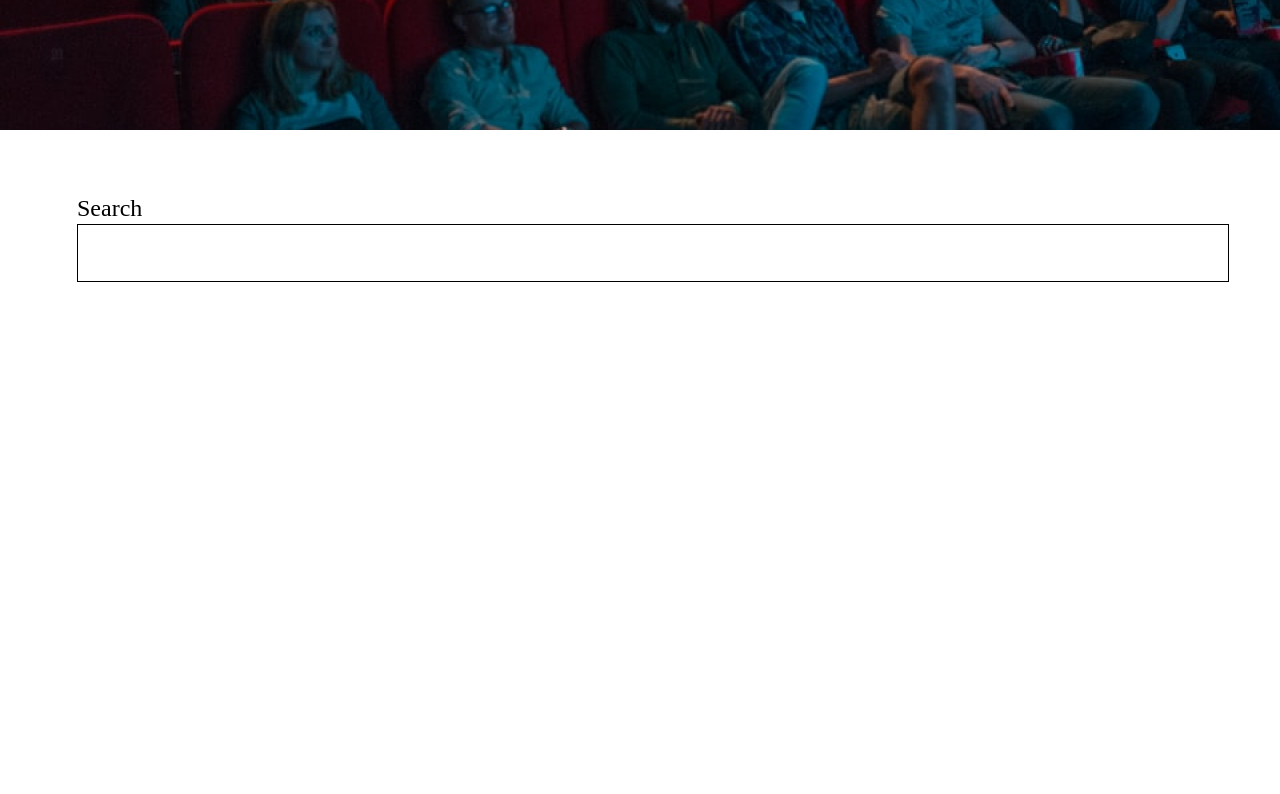
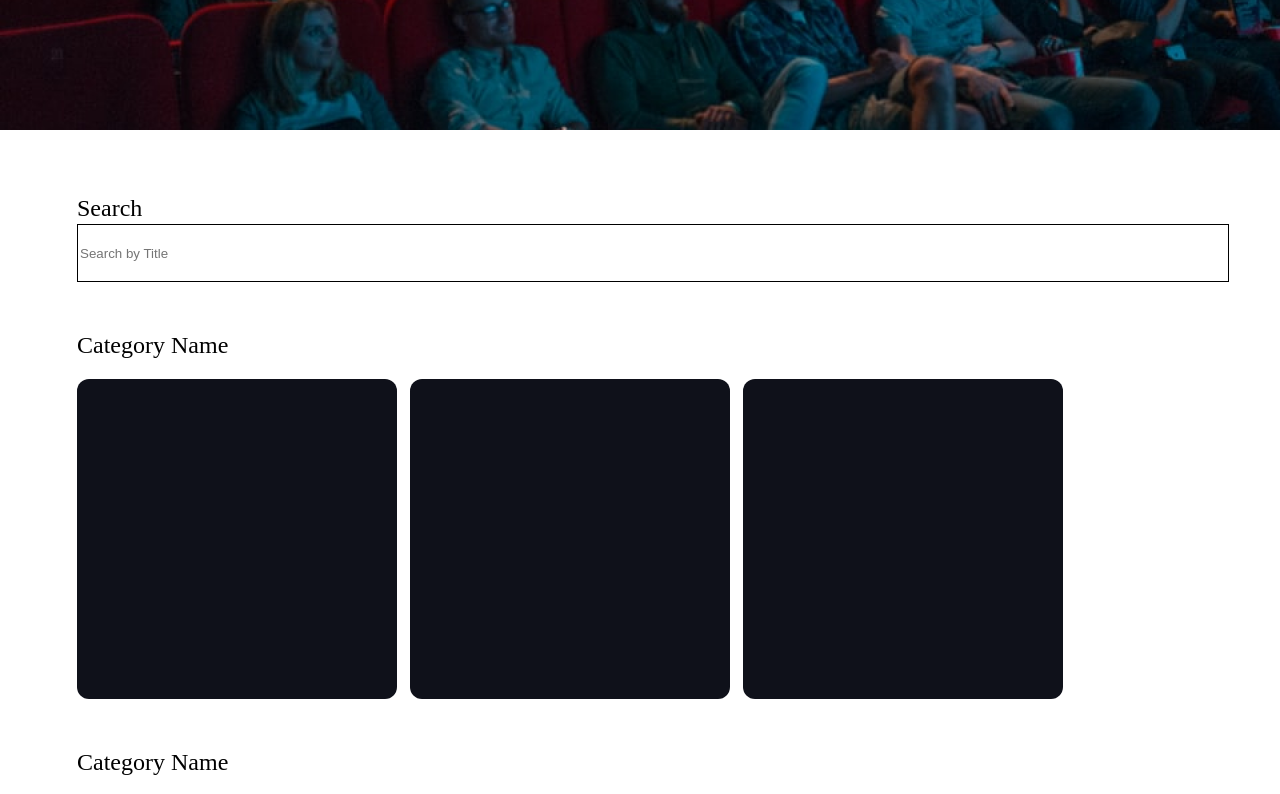
Before and after one commit to chukkydave/Movies-test, a React (Create React App) app: page / in a window 1280 px wide. Shown: the part 560-1354 px from the top of the page. Before the commit the page ends 890 px from the top, so only its background shows below. Built offline with nearby package versions, Linux system fonts and the light colour scheme.

Commit message:
calling movies api

```diff
--- a/package.json
+++ b/package.json
@@ -6,6 +6,7 @@
     "@testing-library/jest-dom": "^5.16.5",
     "@testing-library/react": "^13.4.0",
     "@testing-library/user-event": "^13.5.0",
+    "axios": "^1.2.1",
     "react": "^18.2.0",
     "react-dom": "^18.2.0",
     "react-icons": "^4.7.1",
--- a/src/App.js
+++ b/src/App.js
@@ -1,10 +1,40 @@
 import Navba from "./components/Navbar";
 import Search from "./components/Search";
+import { Container } from "./styled-components/Container.styled";
+import Movies from "./components/Movies";
+import { useState } from 'react'
+import axios from 'axios';
+
 function App() {
+  const [search, setSearch] = useState('');
+  const [loading, setLoading] = useState(false);
+  const [movys, setMovys] = useState([]);
+
+  const searchMovie = async val => {
+    setLoading(true);
+
+    const response = await axios.get('http://www.omdbapi.com/', {
+      params: {
+        apikey: '56b94088',
+        s: val,
+      },
+    });
+
+    if (response.data.Error) {
+      return [];
+    }
+    setMovys(response.data.Search)
+
+    return response.data.Search;
+  };
   return (
     <>
       <Navba />
-      <Search />
+      <Container>
+        <Search setSearch={setSearch} search={search} searchMovie={searchMovie} />
+        <Movies movys={movys} />
+        <Movies />
+      </Container>
     </>
   );
 }
--- /dev/null
+++ b/src/components/Movie.js
@@ -0,0 +1,12 @@
+import React from 'react';
+import { MovieStyle } from '../styled-components/MovieStyle.styled';
+
+const Movie = ({ key, title, poster }) => {
+    return (
+        <MovieStyle background={poster}>
+            <p>{title}</p>
+        </MovieStyle>
+    )
+}
+
+export default Movie
--- /dev/null
+++ b/src/components/Movies.js
@@ -0,0 +1,31 @@
+import React from 'react'
+import Movie from './Movie'
+import { MoviesStyle } from '../styled-components/MoviesStyle.styled'
+
+const style = {
+    fontFamily: 'DM Sans',
+    fontStyle: 'normal',
+    fontWeight: 400,
+    fontSize: '24px',
+    lineHeight: '31px',
+    color: '#000000',
+    marginTop: '48px',
+
+
+}
+const Movies = ({ movys }) => {
+
+    return (
+        <>
+            <div style={style}>Category Name</div>
+            <MoviesStyle>
+                {movys?.map((movy) => <Movie key={movy.imdbID} title={movy.Title} poster={movy.Poster} />)}
+                <Movie />
+                <Movie />
+                <Movie />
+            </MoviesStyle>
+        </>
+    )
+}
+
+export default Movies
--- a/src/components/Search.js
+++ b/src/components/Search.js
@@ -1,11 +1,19 @@
-import React from 'react'
+import { useState } from 'react'
 import { SearchInput } from '../styled-components/Search.styled'
 
-const Search = () => {
+const Search = ({ setSearch, search, searchMovie }) => {
+
+
+
+
+
     return (
         <SearchInput>
             <label>Search</label><br />
-            <input type="text" />
+            <input type="text"
+                placeholder='Search by Title'
+                value={search}
+                onChange={(e) => { setSearch(e.target.value); if (e.target.value.length >= 4) { searchMovie(e.target.value) } }} />
         </SearchInput>
     )
 }
--- a/src/index.css
+++ b/src/index.css
@@ -1,8 +1,6 @@
 body {
   margin: 0;
-  font-family: -apple-system, BlinkMacSystemFont, 'Segoe UI', 'Roboto', 'Oxygen',
-    'Ubuntu', 'Cantarell', 'Fira Sans', 'Droid Sans', 'Helvetica Neue',
-    sans-serif;
+
   -webkit-font-smoothing: antialiased;
   -moz-osx-font-smoothing: grayscale;
 }
--- /dev/null
+++ b/src/styled-components/Container.styled.js
@@ -0,0 +1,7 @@
+import styled from "styled-components";
+
+
+export const Container = styled.div`
+   padding: 63px 57px 48px 77px;
+
+`
--- /dev/null
+++ b/src/styled-components/MovieStyle.styled.js
@@ -0,0 +1,32 @@
+import styled from "styled-components";
+import black from '../utils/imgBlack.png'
+
+
+export const MovieStyle = styled.div`
+
+    margin-right:13px;
+    padding: 10px;
+    gap: 10px;
+    width: 300px;
+    height: 300px;
+    background: url(${props => props.background ? props.background : black});
+    border-radius: 12px;
+    text-align:center;
+
+    p{
+        color: #ffffff;
+        font-family: 'DM Sans';
+        font-style: normal;
+        font-weight: 400;
+        font-size: 24px;
+        line-height: 31px;
+        display:inline-block;
+        flex: none;
+        order: 0;
+        align-self: stretch;
+        flex-grow: 1;
+
+    }
+
+
+`
--- /dev/null
+++ b/src/styled-components/MoviesStyle.styled.js
@@ -0,0 +1,14 @@
+import styled from "styled-components";
+
+
+export const MoviesStyle = styled.div`
+
+    display: flex;
+    flex-direction: row;
+    align-items: flex-start;
+    margin-top:18px;
+
+
+
+
+`
--- a/src/styled-components/Search.styled.js
+++ b/src/styled-components/Search.styled.js
@@ -2,7 +2,6 @@ import styled from "styled-components";
 
 
 export const SearchInput = styled.div`
-   padding: 63px 57px 48px 77px;
 
     input{
         height:54px;
```
Also changed, not shown: src/utils/imgBlack.png (added), 1 other file (tests, documents, lock files or other folders).
